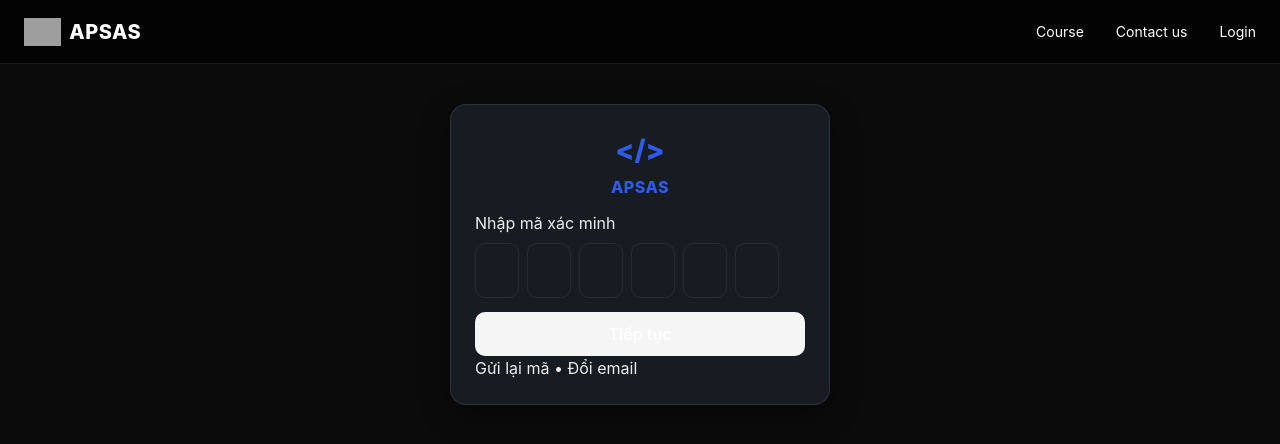
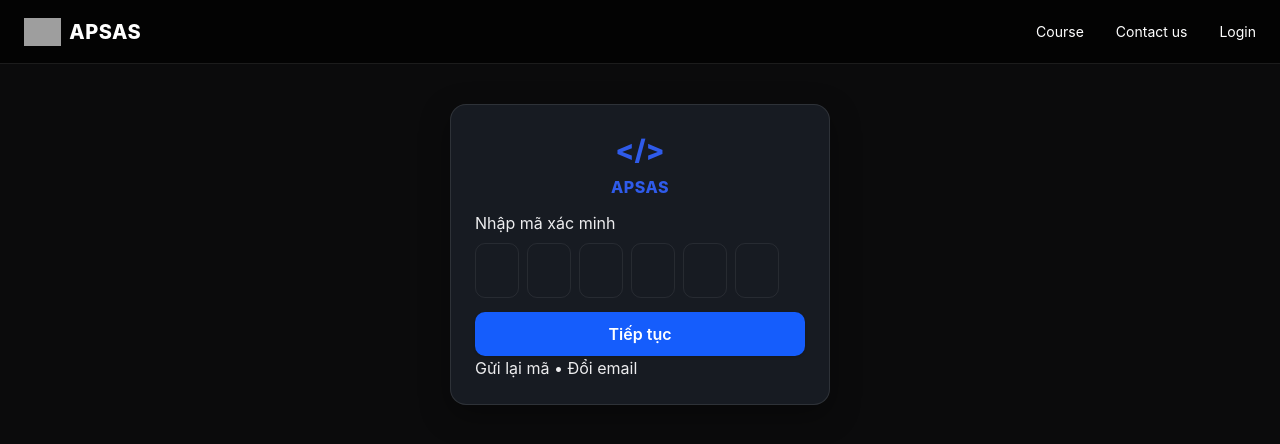
Before and after one commit to nguyentrongduc2005/APSAS_FE, a React (Vite) app: page /auth/verify in a window 1280 px wide. Shown: the top 444 px of the page. Built offline with nearby package versions, Linux system fonts and the light colour scheme; no server answers; grey boxes are pictures that could not be loaded.

Commit message:
fix : PageLogin #2

```diff
--- a/src/pages/auth/VerifyOtp.jsx
+++ b/src/pages/auth/VerifyOtp.jsx
@@ -23,7 +23,19 @@ export default function VerifyOtp(){
         <form onSubmit={submit}>
           <OTPInput length={6} onChange={setCode}/>
           <input type="hidden" value={code}/>
-          <Button type="submit">Tiếp tục</Button>
+          <button
+            type="submit"
+            className="
+              w-full h-11 rounded-lg font-semibold text-white
+              bg-blue-600 shadow
+              transition-all duration-150 ease-out
+              hover:bg-blue-500
+              active:bg-blue-700 active:scale-[0.98] active:shadow-inner
+              focus:outline-none focus-visible:ring-2 focus-visible:ring-blue-500/40
+            "
+          >
+            Tiếp tục
+          </button>
           <div className="footer">
             <a>Gửi lại mã</a> • <a>Đổi email</a>
           </div>
```
